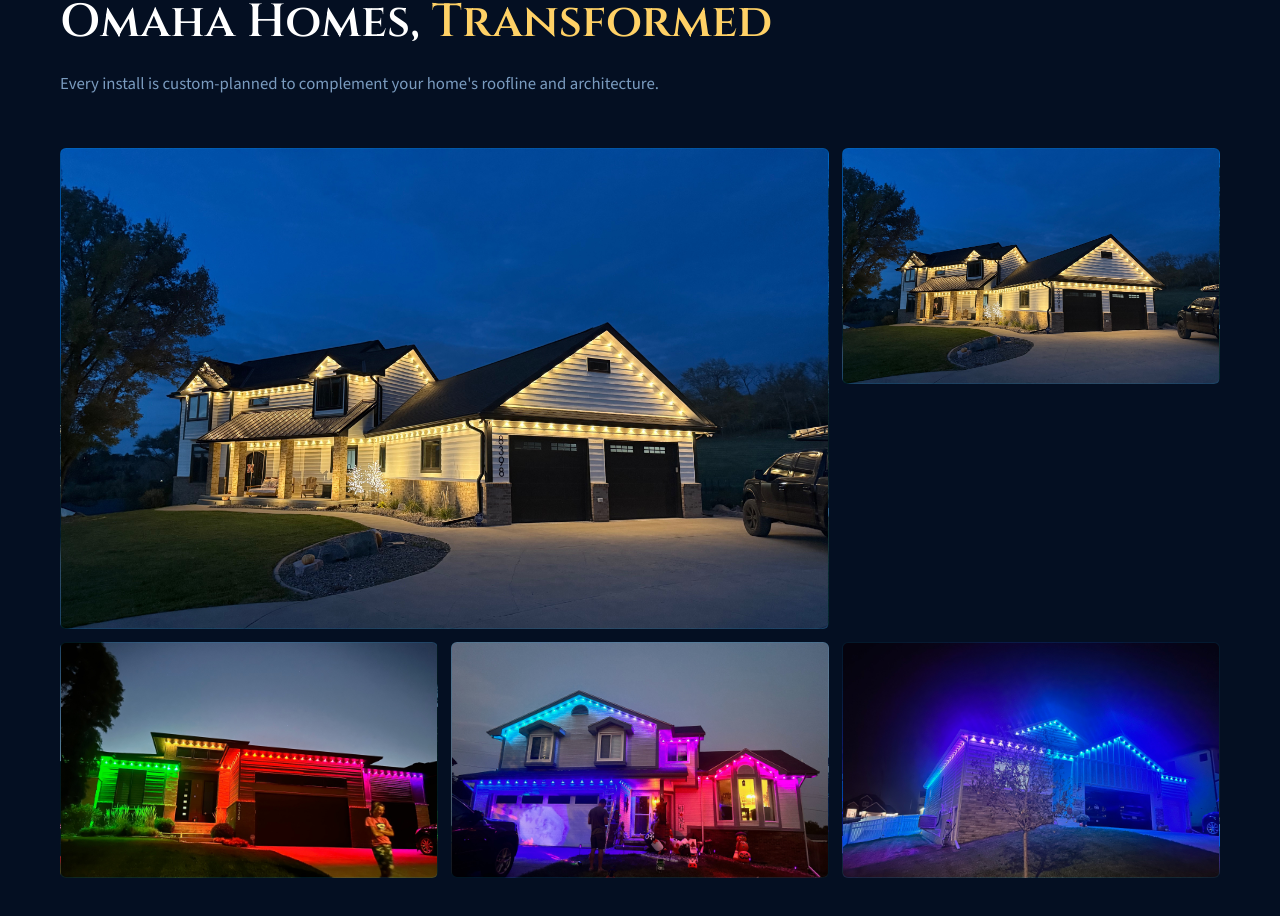
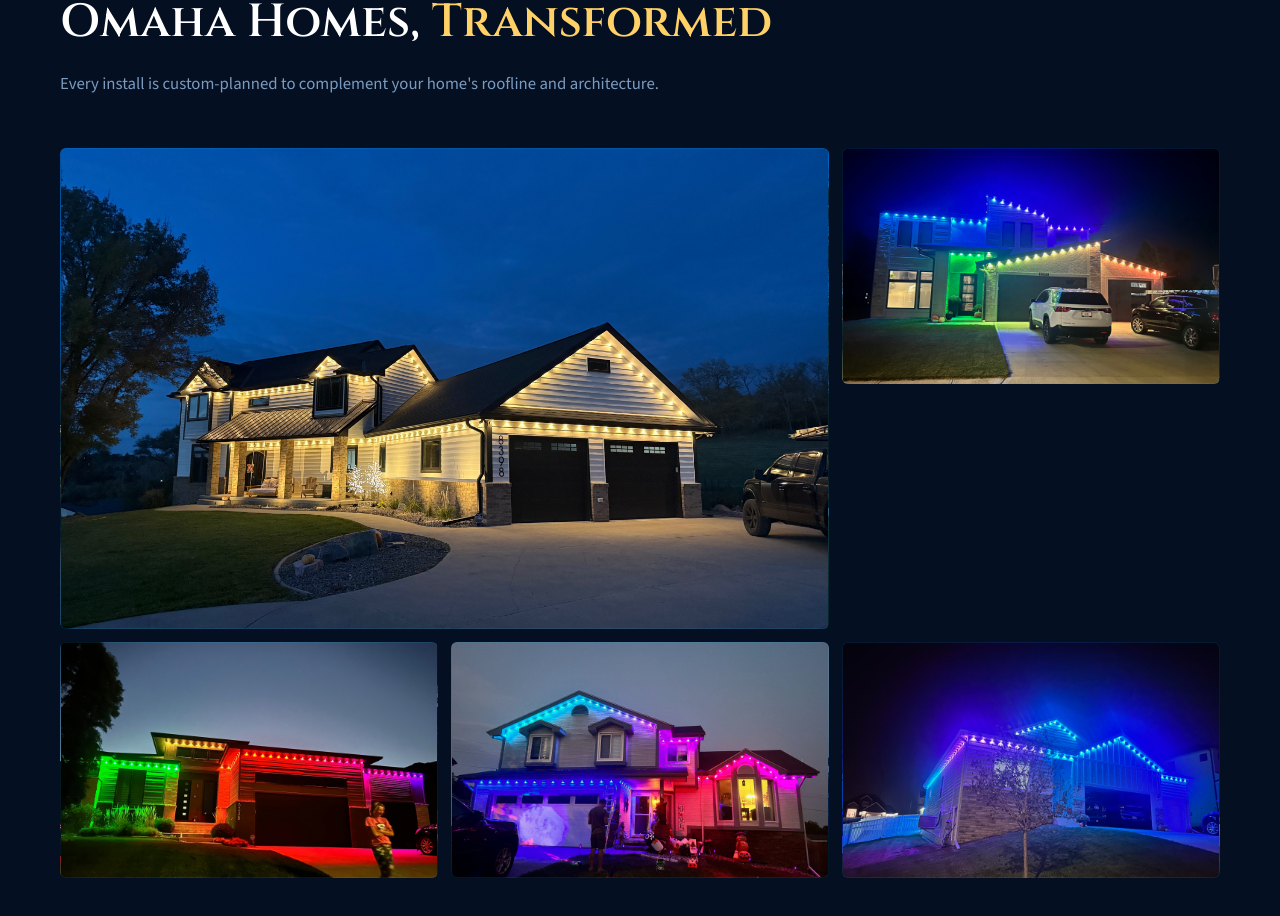
Before and after one commit to jashton-stack/Ashton-Holiday-Lighting, a React (Vite) app in the folder ashton-lighting/: page / in a window 1280 px wide. Shown: the part 2724-3640 px from the top of the page. Built offline with nearby package versions, Linux system fonts and the light colour scheme.

Commit message:
Update App.tsx

```diff
--- a/ashton-lighting/src/App.tsx
+++ b/ashton-lighting/src/App.tsx
@@ -85,7 +85,7 @@ const GOVEE_CARDS: GoveeCard[] = [
 
 const GALLERY_ITEMS: GalleryItem[] = [
   { src: '/images/IMG_7323.jpeg', span: true },
-  { src: '/images/IMG_7323.jpeg' },
+  { src: '/images/IMG_6879.jpeg' },
   { src: '/images/IMG_6792.jpeg' },
   { src: '/images/IMG_6807.jpeg' },
   { src: '/images/IMG_6874.jpeg' },
```
